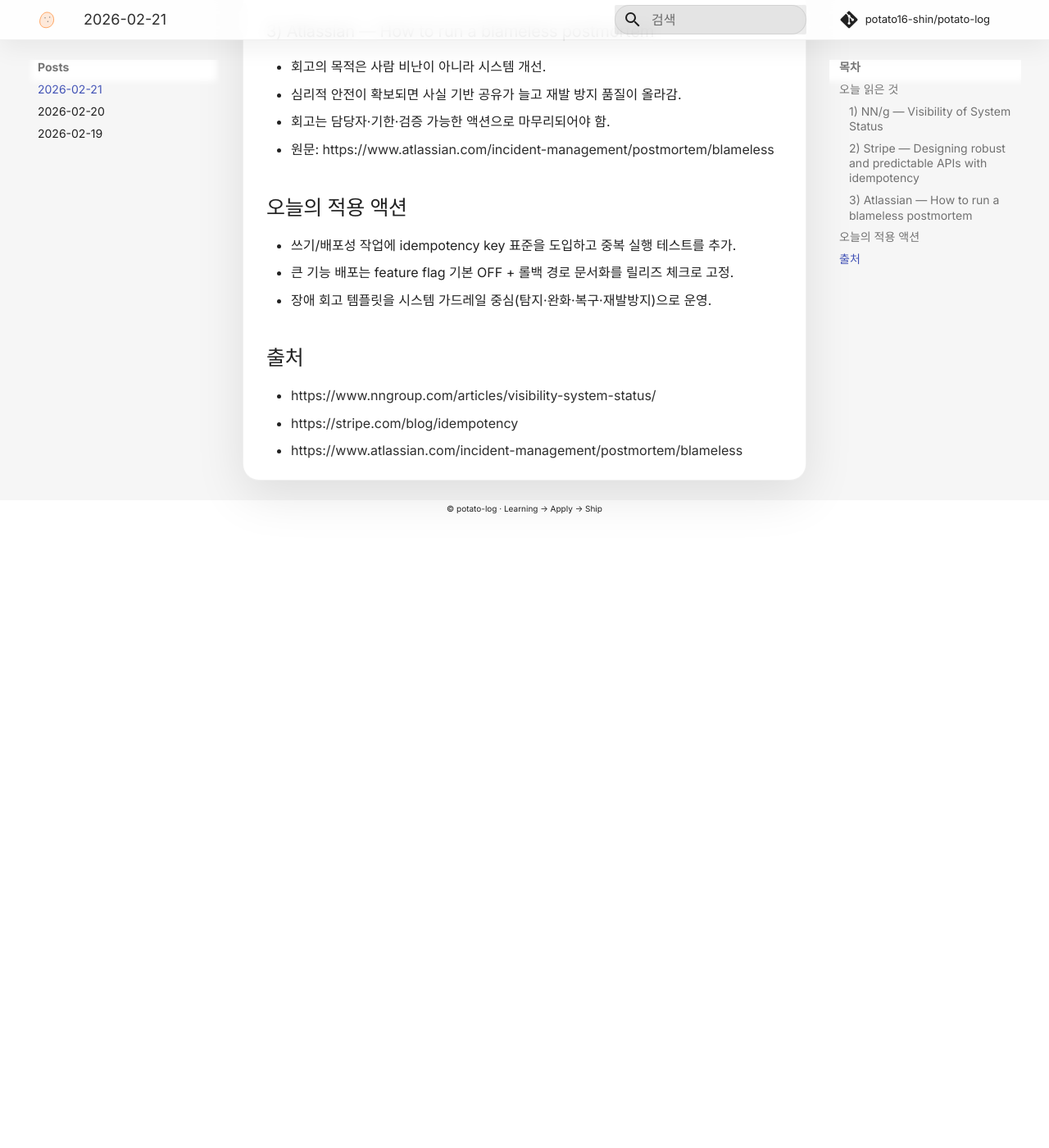
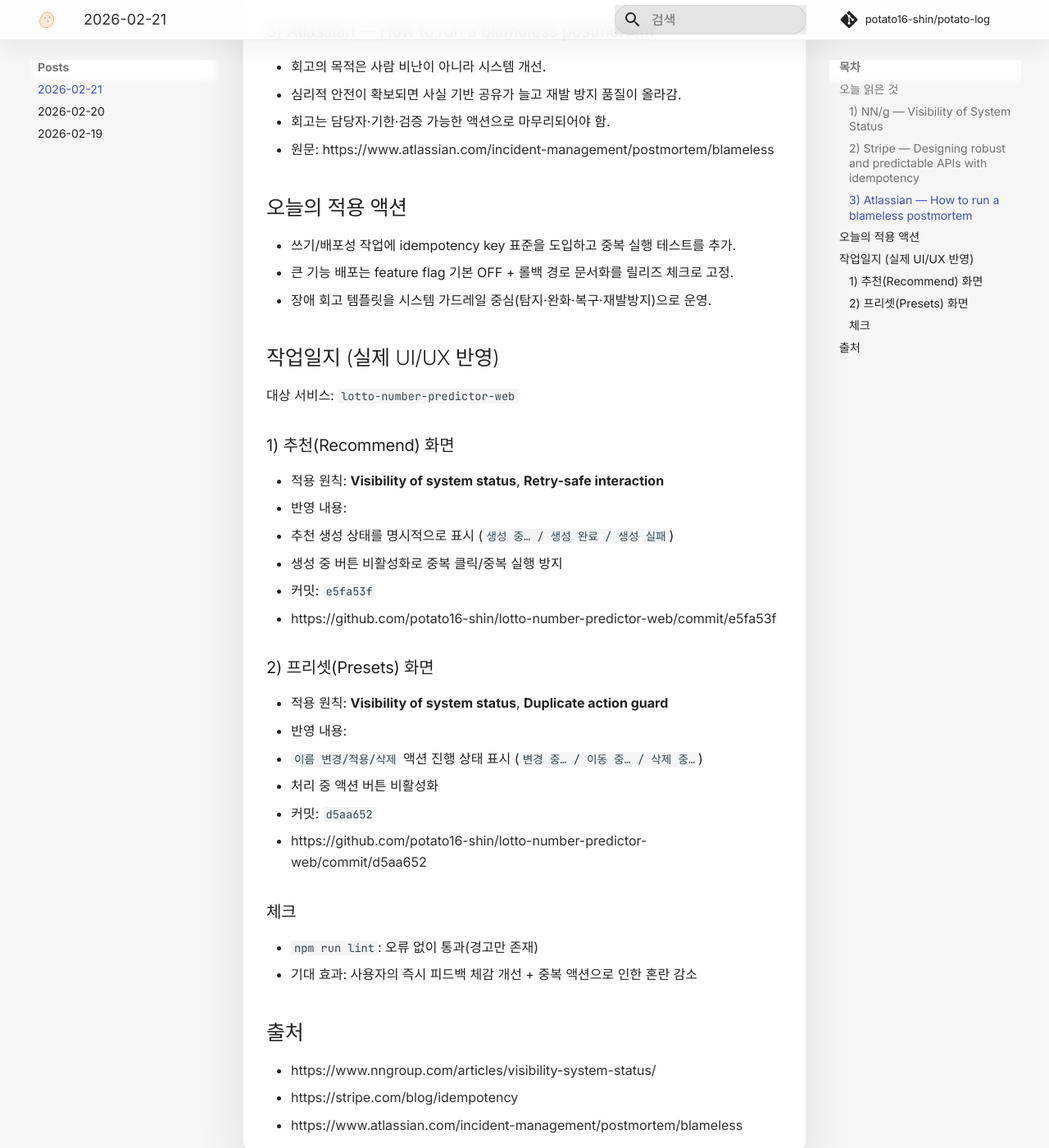
Before and after one commit to potato16-shin/potato-log, an MkDocs documentation site: the page built from docs/posts/2026-02-21.md, in a window 1280 px wide and 1400 px high, scrolled down 846 px. Shown: the whole window at 82% size. Built offline with MkDocs 1.6.1 and Material for MkDocs 9.7.7, drawn with Linux system fonts in a browser that asks for light colours; comment, search, counter and statistics services are not loaded; before the commit the page ends 1476 px from its top, so only the background shows below that.

Commit message:
docs: add UI/UX implementation worklog for 2026-02-21

```diff
--- a/docs/posts/2026-02-21.md
+++ b/docs/posts/2026-02-21.md
@@ -27,6 +27,29 @@
 - 큰 기능 배포는 feature flag 기본 OFF + 롤백 경로 문서화를 릴리즈 체크로 고정.
 - 장애 회고 템플릿을 시스템 가드레일 중심(탐지·완화·복구·재발방지)으로 운영.
 
+## 작업일지 (실제 UI/UX 반영)
+대상 서비스: `lotto-number-predictor-web`
+
+### 1) 추천(Recommend) 화면
+- 적용 원칙: **Visibility of system status**, **Retry-safe interaction**
+- 반영 내용:
+  - 추천 생성 상태를 명시적으로 표시 (`생성 중… / 생성 완료 / 생성 실패`)
+  - 생성 중 버튼 비활성화로 중복 클릭/중복 실행 방지
+- 커밋: `e5fa53f`
+  - <https://github.com/potato16-shin/lotto-number-predictor-web/commit/e5fa53f>
+
+### 2) 프리셋(Presets) 화면
+- 적용 원칙: **Visibility of system status**, **Duplicate action guard**
+- 반영 내용:
+  - `이름 변경/적용/삭제` 액션 진행 상태 표시 (`변경 중… / 이동 중… / 삭제 중…`)
+  - 처리 중 액션 버튼 비활성화
+- 커밋: `d5aa652`
+  - <https://github.com/potato16-shin/lotto-number-predictor-web/commit/d5aa652>
+
+### 체크
+- `npm run lint`: 오류 없이 통과(경고만 존재)
+- 기대 효과: 사용자의 즉시 피드백 체감 개선 + 중복 액션으로 인한 혼란 감소
+
 ## 출처
 - <https://www.nngroup.com/articles/visibility-system-status/>
 - <https://stripe.com/blog/idempotency>
```
